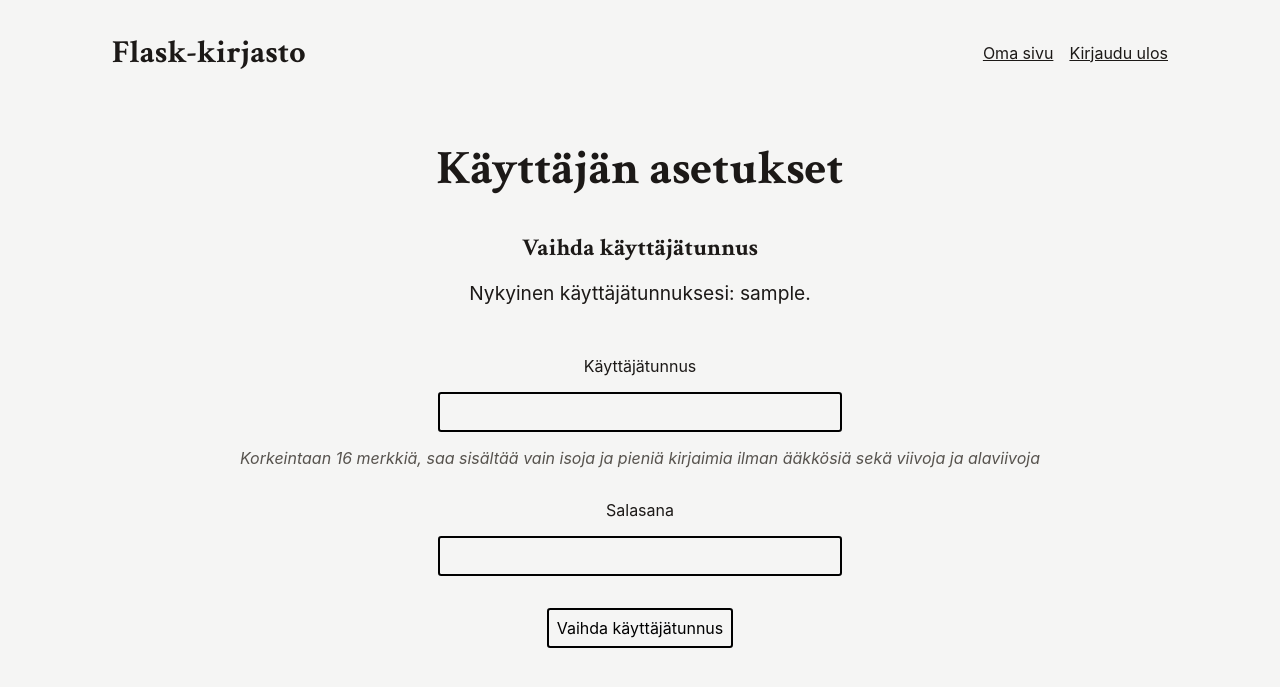
After one commit to anttikivi/flask-library, a Flask app: page /asetukset/ in a window 1280 px wide. The commit adds this page. Shown: the top 687 px of the page. Run offline with Flask 3, Linux system fonts and the light colour scheme; the visitor is signed in with stand-in values (Sample User, id 1); data comes from the database, SQL or seed files in the repository; parts of the project's set-up code (start-up, migrations or seed data) failed here and were passed over; some web fonts are replaced.

Commit message:
feat: add a page for changing user settings and add the ability to change the username

```diff
--- a/app.py
+++ b/app.py
@@ -33,8 +33,77 @@ def user_page(username: str):
     user = users.get_users_by_name(username)
     if not user:
         abort(404)
-    # TODO: Pass the user information.
     return render_template("user.html", user=user, **context)
+
+
+@app.route("/asetukset/", methods=["GET", "POST"])
+def edit_user():
+    username: str = session["username"]
+    user = users.get_users_by_name(username)
+
+    if request.method == "POST":
+        if "what" not in request.form:
+            abort(400)
+        what = request.form["what"]
+        if what != "username" and what != "password":
+            abort(400)
+
+        if what == "username":
+            new_username = request.form["username"]
+            password = request.form["password"]
+            form_data = {"username": new_username}
+            if not users.is_valid_username(new_username):
+                flash(
+                    "Käyttäjätunnus saa sisältää vain kirjaimia ja numeroita sekä yhdysmerkkejä ja alaviivoja. Se ei saa sisältää ääkkösiä. Käyttäjätunnuksen enimmäispituus on 16 merkkiä",
+                    "username",
+                )
+                return render_template(
+                    "user_settings.html",
+                    form_data=form_data,
+                    user=user,
+                    **context,
+                )
+            check_user = users.get_users_by_name(new_username)
+            if check_user:
+                flash("Käyttäjätunnus on varattu", "username")
+                return render_template(
+                    "user_settings.html",
+                    form_data=form_data,
+                    user=user,
+                    **context,
+                )
+
+            user_id = users.check_login(username, password)
+            if not user_id:
+                flash("Väärä salasana", "username")
+                return render_template(
+                    "user_settings.html",
+                    form_data=form_data,
+                    user=user,
+                    **context,
+                )
+
+            users.change_username(user_id, new_username)
+            new_user = users.get_users_by_name(new_username)
+
+            if new_user is None:
+                abort(500)
+
+            if user_id:
+                session["user_id"] = new_user.id
+                session["username"] = new_user.username
+                session["csrf_token"] = secrets.token_hex(16)
+                return render_template(
+                    "user_settings.html", user=new_user, **context
+                )
+
+    if "username" not in session:
+        abort(401)
+    if not user:
+        # The session has a username so we can expect to find the user
+        # in the database.
+        abort(500)
+    return render_template("user_settings.html", user=user, **context)
 
 
 @app.route("/luo-tili/", methods=["GET", "POST"])
--- a/static/main.css
+++ b/static/main.css
@@ -255,6 +255,11 @@ input {
   }
 }
 
+main .title {
+  margin: 1rem auto;
+  text-align: center;
+}
+
 .page-intro {
   text-align: center;
 }
@@ -273,6 +278,10 @@ input {
 .register-form {
   display: inline-block;
   margin: 2rem auto;
+}
+
+.edit-form {
+  margin: 1rem auto;
 }
 
 .register-form > div {
@@ -339,3 +348,18 @@ input {
     color: var(--color-purple-400);
   }
 }
+
+.user-nav {
+  display: flex;
+  flex-direction: column;
+  justify-content: center;
+  align-items: center;
+  gap: 1rem;
+  margin: 1rem auto;
+}
+
+@media (min-width: 768px) {
+  .user-nav {
+    flex-direction: row;
+  }
+}
--- a/templates/user.html
+++ b/templates/user.html
@@ -12,5 +12,10 @@
         Tervetuloa käyttäjän {{ user.username }} sivulle.
       </p>
     {% endif %}
+    {% if user.username == session.username %}
+      <div class="user-nav">
+        <a href="/asetukset">Vaihda käyttäjätunnus tai salasana</a>
+      </div>
+    {% endif %}
   </div>
 {% endblock %}
--- /dev/null
+++ b/templates/user_settings.html
@@ -0,0 +1,54 @@
+{% extends "layout.html" %}
+
+{% block title %}Käyttäjän asetukset{% endblock %}
+
+{% block content %}
+  <div class="container">
+    <h1 class="page-title">Käyttäjän asetukset</h1>
+    <h2 class="title">Vaihda käyttäjätunnus</h2>
+    <p class="page-intro">Nykyinen käyttäjätunnuksesi: {{ user.username -}}.</p>
+    <div class="register-form-wrapper">
+      <form class="register-form edit-form" method="POST">
+        {% with errors = get_flashed_messages(category_filter=["username"]) %}
+          {% if errors %}
+            <h2 class="sr-only">Lomakkeessa olleet virheet</h2>
+            <ul class="flashes">
+              {% for msg in errors %}
+                <li class="error">{{ msg }}</li>
+              {% endfor %}
+            </ul>
+          {% endif %}
+          <div>
+            <label
+              {{ ' class="label-error"' | safe if "käyttäjä" in errors | first | lower else "" }}
+              for="username"
+            >
+              <span>Käyttäjätunnus</span>
+              <input
+                id="username"
+                name="username"
+                type="text"
+                value="{{- form_data.username if form_data and 'username' in form_data else '' -}}"
+              />
+              <span class="hint"
+                >Korkeintaan 16 merkkiä, saa sisältää vain isoja ja pieniä
+                kirjaimia ilman ääkkösiä sekä viivoja ja alaviivoja</span
+              >
+            </label>
+          </div>
+          <div>
+            <label
+              {{ ' class="label-error"' | safe if "salasana" in errors | first | lower else "" }}
+              for="password"
+            >
+              <span>Salasana</span>
+              <input id="password" name="password" type="password" />
+            </label>
+          </div>
+          <input type="hidden" name="what" value="username" />
+          <button type="submit">Vaihda käyttäjätunnus</button>
+        {% endwith %}
+      </form>
+    </div>
+  </div>
+{% endblock %}
--- a/users.py
+++ b/users.py
@@ -30,6 +30,11 @@ def create_user(username: str, password: str):
     db.execute(sql, [username, password_hash])
 
 
+def change_username(user_id: int, new_username: str):
+    sql = "UPDATE users SET username = ? WHERE id = ?"
+    db.execute(sql, [new_username, user_id])
+
+
 def check_login(username: str, password: str) -> int | None:
     sql = "SELECT id, password_hash FROM users WHERE username = ?"
     result = db.query(sql, [username])
```
